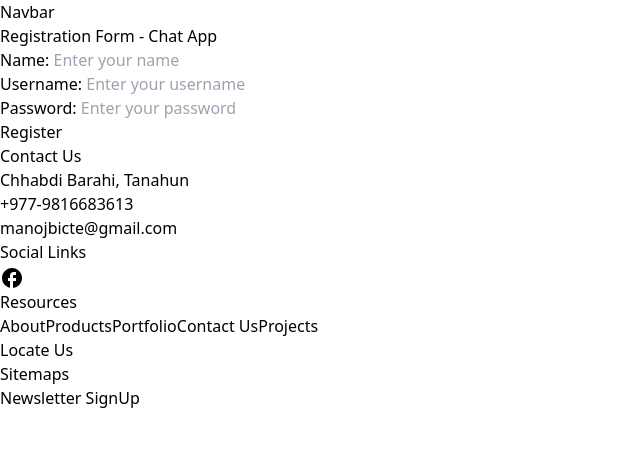
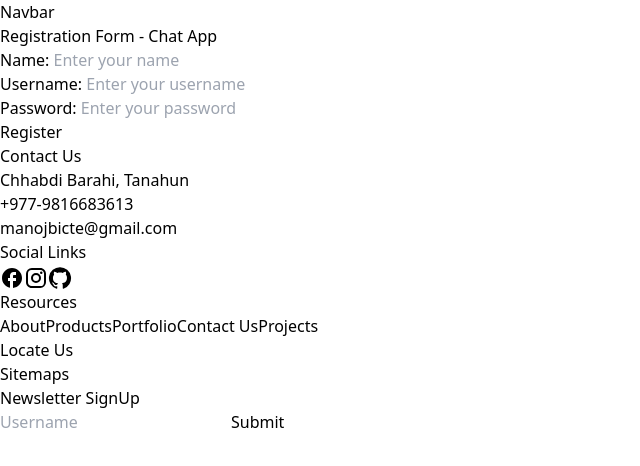
Before and after one commit to manojtsx/Chat-App, a React (Vite) app: page /register in a window 1280 px wide. Shown: the top 466 px of the page, without its empty margins (0-640 px from the left). Built offline with nearby package versions, Linux system fonts and the light colour scheme.

Commit message:
completed footer design

```diff
--- a/src/components/Footer.jsx
+++ b/src/components/Footer.jsx
@@ -2,20 +2,27 @@ import React from 'react';
 import FooterHeading from './mini-components/FooterHeading';
 import FooterLink from './mini-components/FooterLink';
 import FacebookRoundedIcon from '@mui/icons-material/FacebookRounded';
+import InstagramIcon from '@mui/icons-material/Instagram';
+import GitHubIcon from '@mui/icons-material/GitHub';
+import InputBox from './mini-components/InputBox';
+import Button from './mini-components/Button';
 
 const Footer = () => {
+  const submitNewsletter = (event) =>{
+    event.preventDefault();
+  }
   return (
-    <div className='bg-gradient-to-r from-pink-500 to-pink-700 flex justify-around'>
+    <div className='px-4 py-8 md:px-0 bg-gradient-to-r from-pink-500 to-pink-700 flex justify-start sm:justify-around flex-wrap flex-col sm:flex-row gap-5 md:gap-0'>
         <div className='flex flex-col text-white'>
           <FooterHeading>Contact Us</FooterHeading>
           <p className='text-sm'>Chhabdi Barahi, Tanahun</p>
           <p className='text-sm'>+977-9816683613</p>
-          <p className='text-sm'>manojbicte@gmail.com</p>
+          <p className='text-sm mb-4'>manojbicte@gmail.com</p>
           <FooterHeading>Social Links</FooterHeading>
-          <div>
+          <div className='flex gap-2'>
             <FooterLink to="/"><FacebookRoundedIcon /></FooterLink>
-            <FooterLink to="/"></FooterLink>
-            <FooterLink to="/"></FooterLink>
+            <FooterLink to="/"><InstagramIcon /></FooterLink>
+            <FooterLink to="/"><GitHubIcon /></FooterLink>
           </div>
         </div>
         <div className='flex flex-col'>
@@ -30,9 +37,13 @@ const Footer = () => {
           <FooterHeading>Locate Us</FooterHeading>
           <FooterLink to="/">Sitemaps</FooterLink>
         </div>
-        <div>
+        <div className='flex flex-col gap-2'>
           <FooterHeading>Newsletter SignUp</FooterHeading>
-        </div>
+          <form className='flex flex-col gap-2' onSubmit={submitNewsletter}>
+            <InputBox type="text" name="message" placeholder="Username" required/>
+            <Button type="submit">Submit</Button>
+          </form>
+          </div>
     </div>
   )
 }
```
